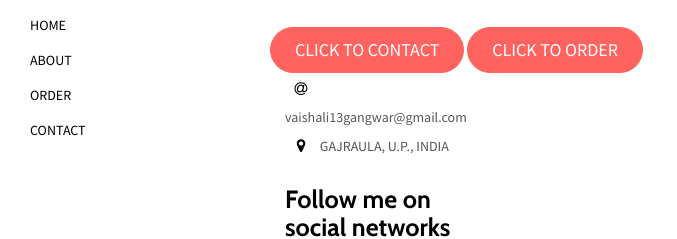
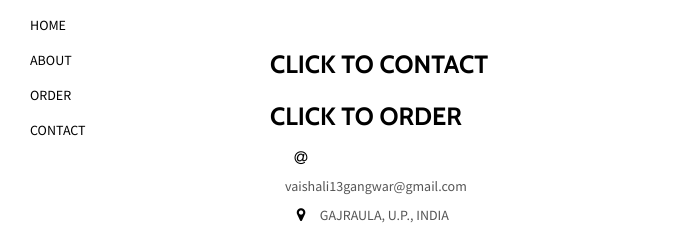
Before and after one commit to vaishali1331/vaishali1331.github.io, a plain HTML site: page contact1.html in a window 1280 px wide. Shown: the part 167-406 px from the top of the page, without its empty margins (0-677 px from the left). Drawn offline with nearby package versions, Linux system fonts and the light colour scheme; a script that the page names is missing.

Commit message:
Update contact1.html

```diff
--- a/contact1.html
+++ b/contact1.html
@@ -76,10 +76,12 @@
             <div class="col-md-6">
               <div>
                 <a href="https://mailchi.mp/381a0f4db7c7/sketchocity-signup">
-                  <button type="submit" class="btn btn-primary btn-lg">CLICK TO CONTACT</button>
+                  <h3>CLICK TO CONTACT</h3>
                 </a>
+              </div>
+              <div>
                 <a href="http://eepurl.com/g07615">
-                  <button type="submit" class="btn btn-primary btn-lg">CLICK TO ORDER</button>
+                  <h3>CLICK TO ORDER</h3>
                 </a>
             </div>
             <div class="col-md-6">
```
